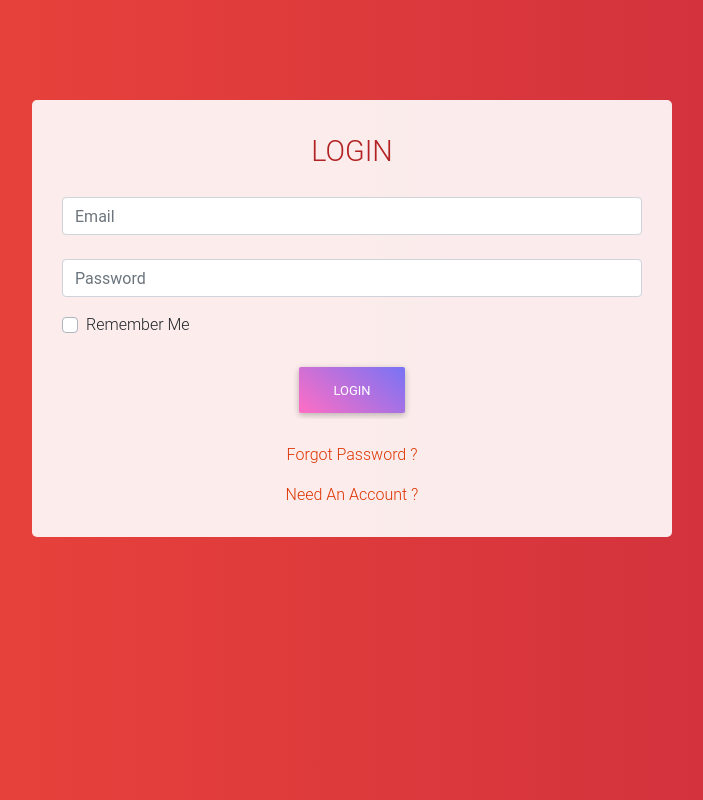
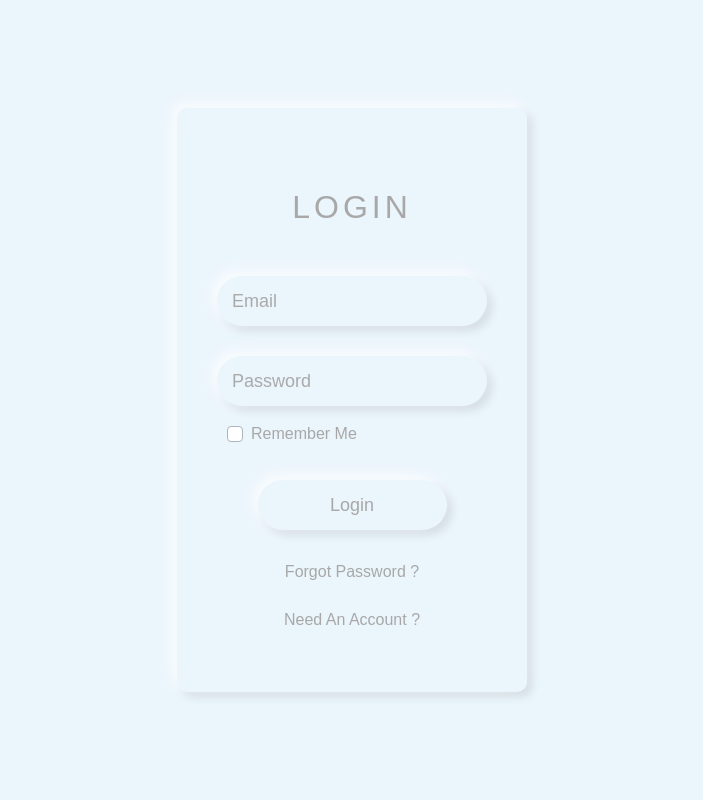
Before and after one commit to uditkumar01/AskNSolve, a Flask app: page /login in a window 1280 px wide. Shown: the whole page, without its empty margins (288-991 px from the left). Run offline with Flask 2, Linux system fonts and the light colour scheme; some libraries are stand-ins or nearby versions; some web fonts are replaced.

Commit message:
changed login layout

```diff
--- a/webpack/main/routes.py
+++ b/webpack/main/routes.py
@@ -19,4 +19,4 @@ def home():
         return render_template('Home_page.html' , title = "Home Page" ,posts = posts, profile_pic = profile_image , username_menu = current_user.username,present_time = datetime.utcnow())
     else:
         profile_image = url_for('static',filename = 'images/' + 'default_profile_pic.jpg')
-        return render_template('Home_page.html' , title = "Home Page",posts = posts, profile_pic = profile_image , username_menu = 'Unknown User',present_time = datetime.utcnow() )
+        return render_template('animate_Home_page.html' , title = "Home Page",posts = posts, profile_pic = profile_image , username_menu = 'Unknown User',present_time = datetime.utcnow() )
--- a/webpack/static/home_page.css
+++ b/webpack/static/home_page.css
@@ -292,7 +292,9 @@ top: 0;
     background: transparent;
 
 }
-
+.wrapper{
+    color: #333;
+}
 
 
 
--- /dev/null
+++ b/webpack/static/my_style.css
@@ -0,0 +1,138 @@
+*{
+    margin: 0;
+    padding: 0;
+    box-sizing: border-box;
+    font-family: 'Poppins',sans-serif,Arial, Helvetica;
+}
+
+.__container{
+    background: #ebf5fc;
+}
+._container{
+    display: flex;
+    justify-content: center;
+    align-items: center;
+    min-height: 100vh;
+    background: #ebf5fc;
+}
+.form{
+    position: relative;
+    width: 350px;
+    padding: 40px 40px 60px;
+    background: #ebf5fc;
+    border-radius: 10px;
+    text-align: center;
+    box-shadow: -5px -5px 15px rgba(255,255,255,0.8),
+                5px 5px 10px rgba(0,0,0,0.1);
+
+}
+.form h2{
+    color: #a8a8a8;
+    font-weight: 500;
+    text-align: center;
+    text-transform: uppercase;
+    letter-spacing: 4px;
+}
+.form .input{
+    text-align: left;
+    margin-top: 40px;
+}
+.form .input .inputbox label{
+    display: block;
+    color: #868686;
+    margin-bottom: 5px;
+    font-size: 18px;
+}
+.form .input .inputbox{
+    margin-top: 10px;
+}
+
+.form .input .inputbox input{
+    width: 100%;
+    height: 50px;
+    background: #ebf5fc;
+    border: none;
+    outline: none;
+    border-radius: 40px;
+    padding: 5px 15px;
+    color: #a8a8a8;
+    font-size: 18px;
+    color: #a8a8a8;
+    box-shadow: -5px -5px 15px rgba(255,255,255,0.8),
+                5px 5px 10px rgba(0,0,0,0.1);
+}
+.form .input .inputbox input[type = "submit"]{
+    margin-top: 10px;
+    width: 70%;
+    margin-left: 15%;
+    color: #a8a8a8;
+    box-shadow: -5px -5px 15px rgba(255,255,255,0.8),
+                5px 5px 10px rgba(0,0,0,0.1);
+}
+.form .input .inputbox input[type = "password"]{
+    margin-top: 20px;
+    color: #a8a8a8;
+}
+.form .input .inputbox input[type = "text"]:focus,.form .input .inputbox input[type = "password"]:focus{
+
+    color: rgb(0, 199, 199);
+    box-shadow: inset -5px -5px 15px rgba(255,255,255,0.8),
+               inset  5px 5px 10px rgba(0,0,0,0.1);
+    margin-bottom: 5px;
+}
+.form .input .inputbox input[type = "submit"]:active{
+
+    color: rgb(0, 156, 156);
+    margin-top: 10px;
+    box-shadow: inset -5px -5px 15px rgba(255,255,255,0.8),
+               inset  5px 5px 10px rgba(0,0,0,0.1);
+}
+.form .input .inputbox input::placeholder{
+    color: #aaaaaa;
+    font-size: 18px;
+}
+.forget{
+    color: #a8a8a8;
+    cursor: pointer;
+}
+.forget-3{
+    color: #a8a8a8;
+    cursor: pointer;
+}
+.forget-2{
+    margin-top: 10px;
+    color: #a8a8a8;
+    cursor: pointer;
+}
+.forget:active, .forget:hover{
+    margin-top: 30px;
+    color: rgb(0, 199, 199);
+}
+.forget-2:active, .forget-2:hover{
+    margin-top: 10px;
+    color: rgb(0, 199, 199);
+}
+
+
+
+input[type=checkbox] {
+    display: none;
+}
+input[type=checkbox]:checked {
+    content: "\2713";
+    text-shadow: 1px 1px 1px rgba(0, 0, 0, .2);
+    font-size: 15px;
+    color: rgb(0, 199, 199);
+    text-align: center;
+    line-height: 15px;
+
+}
+.custom-checkbox .custom-control-input:checked~.custom-control-label::before{
+background-color: rgba(0,199,199);
+color: rgb(0, 199, 199);
+box-shadow: inset -2px -2px 6px rgba(0,0,0,0.1),
+                inset 2px 2px 6px rgba(255,255,255,0.1);
+}
+.custom-checkbox .custom-control-input:checked~.custom-control-label::after{
+    color: rgb(0, 199, 199);
+}
--- a/webpack/static/my_style1.css
+++ /dev/null
@@ -1,64 +0,0 @@
-.__container{
-    margin: 0;
-    padding: 0;
-    position: fixed;
-    width: 100vw;
-    height: 100vh;
-    background: #cb2d3e;  /* fallback for old browsers */
-    background: -webkit-linear-gradient(to right, #ef473a, #cb2d3e);  /* Chrome 10-25, Safari 5.1-6 */
-    background: linear-gradient(to right, #ef473a, #cb2d3e); /* W3C, IE 10+/ Edge, Firefox 16+, Chrome 26+, Opera 12+, Safari 7+ */
-    background-position: center center;
-    background-size: cover;
-    background-repeat: no-repeat;
-    background-attachment: fixed;
-    -webkit-background-size:cover;
-    overflow-y: scroll;
-    overflow-x: hidden;
-    scrollbar-color: rgba(0,0,0,0.6) rgba(255,255,255,0);
-    scroll-behavior: smooth;
-}
-.my_container{
-    background: rgba(255,255,255,0.9);
-    margin-top: 100px;
-    margin-bottom: 100px;
-    width: 50%;
-    padding: 30px;
-    transform: translate(50%,0%);
-    border-radius: 5px;
-}
-.link_{
-    color: rgb(221, 52, 0);
-}
-.link_:hover,._link:focus,.link_:visited{
-    color: rgb(177, 41, 0);
-}
-
-
-
-
-
-
-
-
-
-
-
-
-
-
-
-
-
-@media (max-width: 48em) {
-    .my_container{
-        background: white;
-        margin-top: 100px;
-        margin-bottom: 100px;
-        width: 95%;
-        padding: 30px;
-        transform: translate(3%,0%);
-        border-radius: 5px;
-    }
-
-
-}
--- a/webpack/templates/layout.html
+++ b/webpack/templates/layout.html
@@ -46,5 +46,12 @@
     <body>
         {% block content %}
         {% endblock content%}
+        <script type="text/javascript">
+            window.setTimeout(function() {
+              $(".alert").fadeTo(500, 0).slideUp(500, function(){
+                  $(this).remove();
+              });
+          }, 3000);
+        </script>
     </body>
 </html>
--- /dev/null
+++ b/webpack/templates/login_page.html
@@ -0,0 +1,89 @@
+{% extends "layout.html" %}
+  {% block files %}
+    <link rel="stylesheet" href="{{ url_for('static',filename='my_style.css')}}">
+    <link rel="stylesheet" href="{{ url_for('static',filename='css/all.min.css')}}">
+    <link rel="stylesheet" href="{{ url_for('static',filename='css/fontawesome.min.css')}}">
+    <link rel="stylesheet" href="{{ url_for('static',filename = 'MDB/css/bootstrap.css') }}">
+    <link rel="stylesheet" href="{{ url_for('static',filename = 'MDB/css/bootstrap.min.css') }}">
+  {% endblock files %}
+  {% block content %}
+
+<div class="__container">
+  {% with messages = get_flashed_messages(with_categories = true) %}
+      {% if messages %}
+          {% for category,message in messages%}
+              <div>
+                  {% if category == "info" %}
+                      <div class = "alert alert-info" ><i class="fas fa-bell fl-fw icon_bell"></i>{{ message }}<button type="button" class="close" data-dismiss="alert" aria-label="Close">
+                        <span aria-hidden="true">&times;</span>
+                      </button></div>
+                  {% elif category == "success" %}
+                      <div class = "alert alert-success" ><i class="fas fa-check-circle fl-fw icon_tick"></i>{{ message }}<button type="button" class="close" data-dismiss="alert" aria-label="Close">
+                        <span aria-hidden="true">&times;</span>
+                      </button></div>
+                  {% elif category == "danger" %}
+                      <div class = "alert alert-danger" ><i class="fas fa-times-circle fl-fw icon_danger"></i>{{ message }}<button type="button" class="close" data-dismiss="alert" aria-label="Close">
+                        <span aria-hidden="true">&times;</span>
+                      </button></div>
+                  {% endif %}
+              </div>
+          {% endfor %}
+      {% endif %}
+    {% endwith %}
+
+
+    <div class="_container">
+        <form action="" method="POST">
+          {{ form.hidden_tag() }}
+          <div class="form">
+            <div class="input">
+              <h2>LOGIN</h2>
+              <div class="inputbox">
+                {{ form.email(class = "input",placeholder = "Email") }}
+                {% if form.email.errors %}
+                {% for error in form.email.errors%}
+                  <small class="form-text text-danger" style="margin-left: 10px;">{{ error }}</small>
+                {% endfor %}
+              {% endif %}
+              </div>
+
+
+              <div class="inputbox">
+                {{ form.password(class = "input",placeholder = "Password")}}
+
+                  {% if form.password.errors %}
+                    {% for error in form.password.errors%}
+                      <small class="form-text text-danger" style="margin-left: 10px;">{{ error }}</small>
+                    {% endfor %}
+                  {% endif %}
+              </div>
+
+              <div class="custom-control custom-checkbox mb-4 mt-3">
+                {{ form.checkbox(class = "custom-control-input", style = "background: red;", type = "checkbox",  id="defaultUnchecked") }}
+                {% if form.checkbox.errors %}
+                  {% for error in form.checkbox.errors%}
+                    <small class="form-text text-danger" style="margin-left: 10px;">{{ error }}</small>
+                  {% endfor %}
+                {% endif %}
+                <label class="custom-control-label forget-3" for="defaultUnchecked" style="margin-left: 10px;">Remember Me</label>
+              </div>
+
+
+              <div class="inputbox" style="margin-bottom: 30px;">
+                {{ form.submit(type = "submit", placeholder = "Login") }}
+              </div>
+            </div>
+            <a href="{{ url_for('users.request_reset') }}" class="forget">Forgot Password ?</a><br><br>
+            <a href="{{ url_for('users.register') }}"  class="forget-2">Need An Account ?</a>
+          </div>
+        </form>
+    </div>
+</div>
+<script type="text/javascript" src="{{ url_for('static',filename='MDB/js/jquery.min.js')}}"></script>
+  <!-- Bootstrap tooltips -->
+  <script type="text/javascript" src="{{ url_for('static',filename='MDB/js/popper.min.js')}}"></script>
+  <!-- Bootstrap core JavaScript -->
+  <script type="text/javascript" src="{{ url_for('static',filename='MDB/js/bootstrap.min.js')}}"></script>
+  <!-- MDB core JavaScript -->
+  <script type="text/javascript" src="{{ url_for('static',filename='MDB/js/mdb.min.js')}}"></script>
+  {% endblock content %}
--- a/webpack/templates/login_page1.html
+++ /dev/null
@@ -1,97 +0,0 @@
-{% extends "layout.html" %}
-  {% block files %}
-    <link rel="stylesheet" href="{{ url_for('static',filename='my_style1.css')}}">
-    <link rel="stylesheet" href="{{ url_for('static',filename='css/all.min.css')}}">
-    <link rel="stylesheet" href="{{ url_for('static',filename='css/fontawesome.min.css')}}">
-
-    <link rel="stylesheet" href="{{ url_for('static',filename='css/all.min.css')}}">
-    <link rel="stylesheet" href="{{ url_for('static',filename='css/fontawesome.min.css')}}">
-    <link rel="stylesheet" href="{{ url_for('static',filename = 'MDB/css/bootstrap.css') }}">
-    <link rel="stylesheet" href="{{ url_for('static',filename = 'MDB/css/bootstrap.min.css') }}">
-    <link rel="stylesheet" href="{{ url_for('static',filename = 'MDB/css/mdb.css') }}">
-    <link rel="stylesheet" href="{{ url_for('static',filename = 'MDB/css/mdb.lite.css') }}">
-    <link rel="stylesheet" href="{{ url_for('static',filename = 'MDB/css/mdb.lite.min.css') }}">
-    <link rel="stylesheet" href="{{ url_for('static',filename = 'MDB/css/mdb.min.css') }}">
-    <link rel="stylesheet" href="{{ url_for('static',filename = 'MDB/css/style.css') }}">
-    <link rel="stylesheet" href="{{ url_for('static',filename = 'MDB/css/modules/animations-extended.min.css') }}">
-  {% endblock files %}
-  {% block content %}
-      <div class="__container">
-        {% with messages = get_flashed_messages(with_categories = true) %}
-            {% if messages %}
-                {% for category,message in messages%}
-                    <div>
-                        {% if category == "info" %}
-                            <div class = "alert alert-info" ><i class="fas fa-bell fl-fw icon_bell"></i>{{ message }}</div>
-                        {% elif category == "success" %}
-                            <div class = "alert alert-success" ><i class="fas fa-check-circle fl-fw icon_tick"></i>{{ message }}</div>
-                        {% elif category == "danger" %}
-                            <div class = "alert alert-danger" ><i class="fas fa-times-circle fl-fw icon_danger"></i>{{ message }}</div>
-                        {% endif %}
-                    </div>
-                {% endfor %}
-            {% endif %}
-        {% endwith %}
-
-
-        <!-- form -->
-            <div class="box-1">
-              <div class="my_container">
-                <form action="" method="POST">
-                  {{ form.hidden_tag() }}
-                  <p class="text-center mb-10" style="font-size: 180%; color: firebrick;">LOGIN</p>
-                  <div class="form-group mb-4 mt-4">
-                    {{ form.email(class = "form-control",placeholder = "Email") }}
-                    {% if form.email.errors %}
-                      {% for error in form.email.errors%}
-                        <small class="form-text text-danger">{{ error }}</small>
-                      {% endfor %}
-                    {% endif %}
-
-                  </div>
-                  <div class="form-group">
-                    {{ form.password(class = "form-control",placeholder = "Password")}}
-
-                    {% if form.password.errors %}
-                      {% for error in form.password.errors%}
-                        <small class="form-text text-danger">{{ error }}</small>
-                      {% endfor %}
-                    {% endif %}
-                  </div>
-
-                  <div class="custom-control custom-checkbox mb-4 mt-3">
-                    {{ form.checkbox(class = "custom-control-input",  id="defaultUnchecked") }}
-                    {% if form.checkbox.errors %}
-                      {% for error in form.checkbox.errors%}
-                        <small id="emailHelp" class="form-text text-danger">{{ error }}</small>
-                      {% endfor %}
-                    {% endif %}
-                    <label class="custom-control-label" for="defaultUnchecked">Remember Me</label>
-                  </div>
-                  <div class="text-center">
-                    {{ form.submit(class="btn purple-gradient btn-primary", placeholder = "Login") }}
-                  </div>
-                  <div class="text-center mt-4">
-                    <a href="{{ url_for('users.request_reset') }}" class="link_">Forgot Password ?</a><br>
-                  </div>
-                  <div class="text-center mt-3">
-                    <a href="{{ url_for('users.register') }}" class="link_">Need An Account ?</a>
-                  </div>
-                </form>
-              </div>
-        <!-- end -->
-      </div>
-      </div>
-
-
-  <!-- jQuery -->
-  <script type="text/javascript" src="{{ url_for('static',filename='MDB/js/jquery.min.js')}}"></script>
-  <!-- Bootstrap tooltips -->
-  <script type="text/javascript" src="{{ url_for('static',filename='MDB/js/popper.min.js')}}"></script>
-  <!-- Bootstrap core JavaScript -->
-  <script type="text/javascript" src="{{ url_for('static',filename='MDB/js/bootstrap.min.js')}}"></script>
-  <!-- MDB core JavaScript -->
-  <script type="text/javascript" src="{{ url_for('static',filename='MDB/js/mdb.min.js')}}"></script>
-  <!-- Your custom scripts (optional) -->
-  <script type="text/javascript"></script>
-  {% endblock content %}
--- a/webpack/users/routes.py
+++ b/webpack/users/routes.py
@@ -24,7 +24,7 @@ def login():
             flash("{}, please check your password!".format(user.username),'danger')
         elif user == None:
             flash("Please, check your email!",'danger')
-    return render_template('login_page1.html' , title = "Login Page", form = form)
+    return render_template('login_page.html' , title = "Login Page", form = form)
 
 @users.route("/register", methods = ['GET','POST'])
 def register():
@@ -38,7 +38,7 @@ def register():
         db.session.commit()
         flash("{}'s account created successfully!".format(form.username.data),'success')
         return redirect(url_for('users.login'))
-    return render_template('register.html' , title = "Register", form = form)
+    return render_template('register1.html' , title = "Register", form = form)
 
 
 @login_required
@@ -74,7 +74,7 @@ def account(user_id):
 
             db.session.commit()
             flash('Your account info is Updated !!!','success')
-            return redirect(url_for('users.account'))
+            return redirect(url_for('users.account', user_id = current_user.id))
         elif request.method == 'GET':
             if current_user.first_name != 'Unknown':
                 form.first_name.data = current_user.first_name
```
Also changed, not shown: webpack/templates/Home_page.html (+15 -8 lines), webpack/templates/account.html (+11 -4 lines), webpack/templates/create_post.html (+9 -4 lines), webpack/templates/only_his_post.html (+9 -3 lines), webpack/templates/password_reset.html (+9 -3 lines), webpack/templates/register.html (+10 -5 lines), webpack/templates/register1.html (added, +104 -0 lines), webpack/templates/reset_request.html (+9 -3 lines), webpack/templates/sep_post.html (+9 -3 lines), webpack/site.db.
